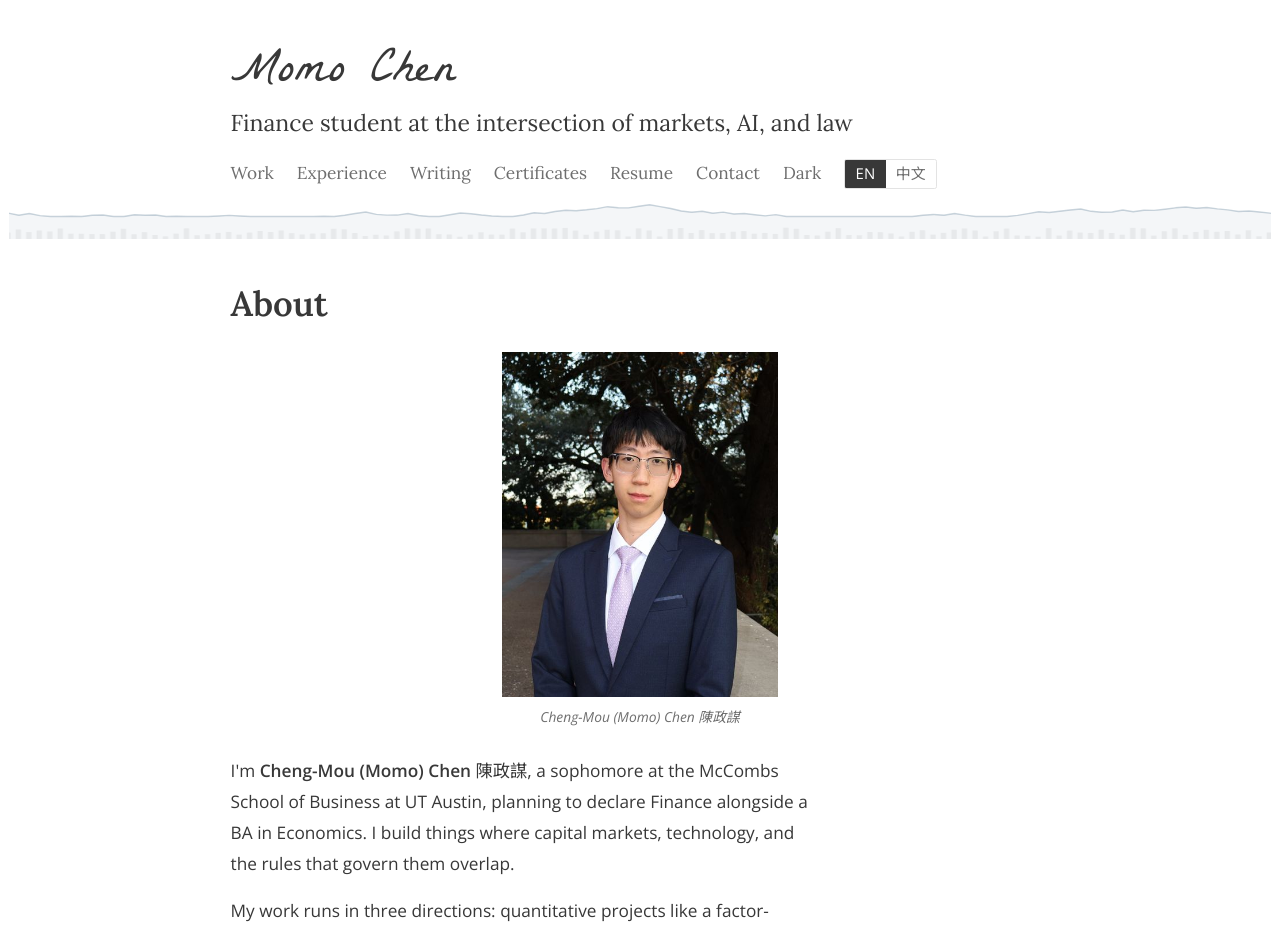
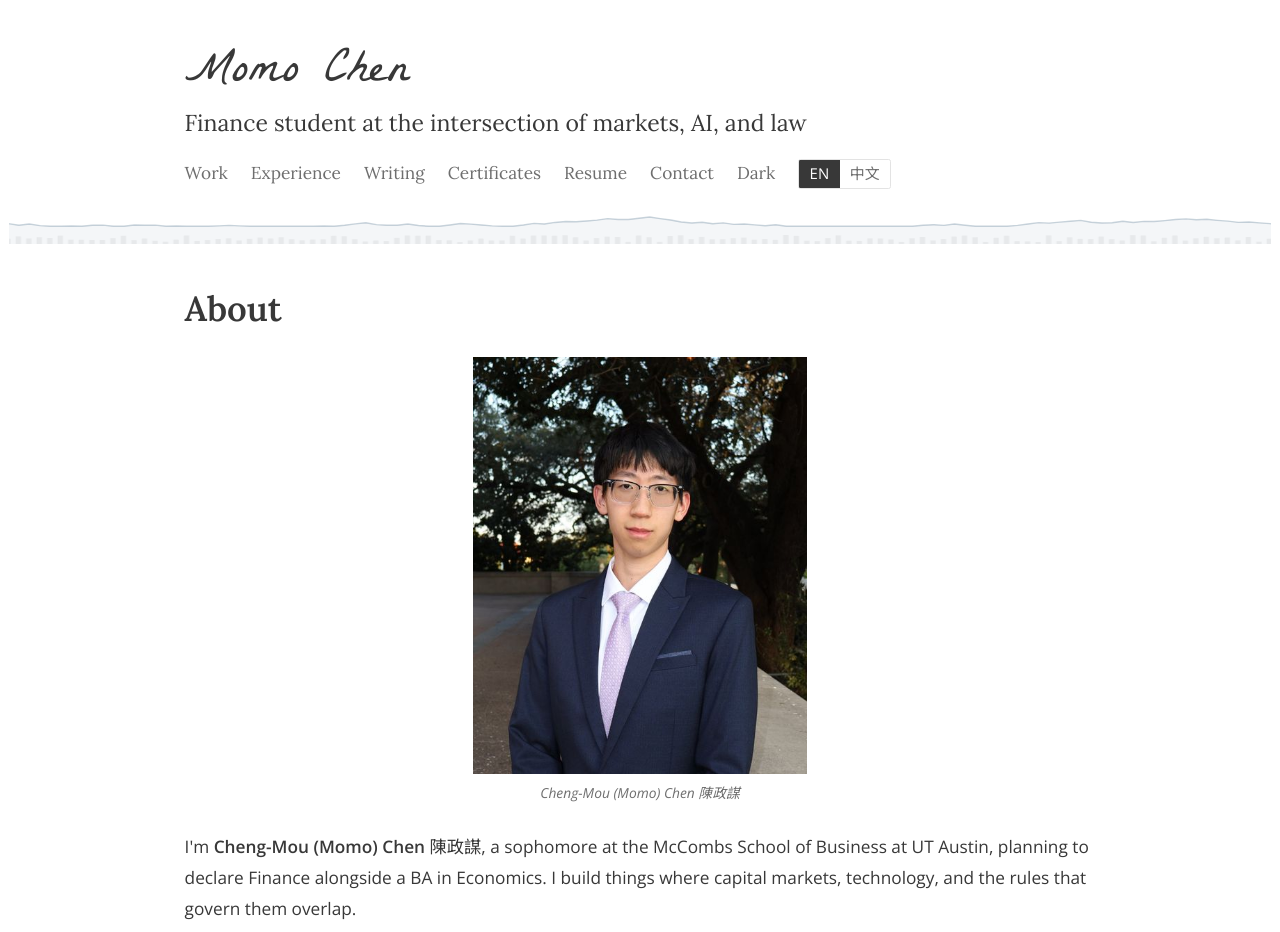
Before and after one commit to CMOMO7581/momo-website-cli, a Next.js app: page / in a window 1280 px wide. Shown: the top 932 px of the page. Built offline with nearby package versions, Linux system fonts and the light colour scheme.

Commit message:
Desktop: shorter, lower header chart, wider page, larger headshot
Co-Authored-By: Claude Opus 5.5 <noreply@anthropic.com>

```diff
--- a/app/globals.css
+++ b/app/globals.css
@@ -28,7 +28,7 @@ body{zoom:1.15}
 @media (max-width:620px){body{zoom:1.06}}
 html[lang="zh-Hant"] body{font-size:15.5px;line-height:1.9}
 html[lang="zh-Hant"] .kicker{letter-spacing:.12em}
-.page{max-width:760px;margin:0 auto;padding-left:max(24px,env(safe-area-inset-left,0px));padding-right:max(24px,env(safe-area-inset-right,0px));padding-block:48px 40px}
+.page{max-width:840px;margin:0 auto;padding-left:max(24px,env(safe-area-inset-left,0px));padding-right:max(24px,env(safe-area-inset-right,0px));padding-block:48px 40px}
 .masthead + .page{padding-top:28px}
 a{color:inherit;text-decoration:underline;text-decoration-color:var(--rule);text-decoration-thickness:1px;text-underline-offset:3px;transition:text-decoration-color .15s,color .15s}
 a:hover{text-decoration-color:var(--icon);color:var(--icon)}
@@ -46,9 +46,9 @@ hr{border:0;border-top:1px solid var(--rule);margin:40px 0}
 
 /* Masthead band with a faint decorative chart (colors derive from --text / --icon, so both themes follow) */
 .masthead{position:relative;overflow:hidden}
-.masthead .head-inner{position:relative;z-index:1;padding-block:32px 44px}
+.masthead .head-inner{position:relative;z-index:1;padding-block:32px 48px}
 .masthead{--pat:color-mix(in srgb,var(--text) 11%,transparent);--pat-soft:color-mix(in srgb,var(--text) 6%,transparent)}
-.chart-bg{position:absolute;inset:auto 0 0 0;width:100%;height:34%;z-index:0;pointer-events:none;display:block}
+.chart-bg{position:absolute;inset:auto 0 0 0;width:100%;height:26%;z-index:0;pointer-events:none;display:block}
 .chart-bg .ln{fill:none;stroke:color-mix(in srgb,var(--icon) 26%,transparent);stroke-width:1.25}
 .chart-bg .ar{fill:color-mix(in srgb,var(--icon) 5%,transparent)}
 .chart-bg .vol{fill:color-mix(in srgb,var(--text) 7%,transparent)}
@@ -73,9 +73,9 @@ nav a:hover{color:var(--text)}
 
 /* Intro */
 .intro h1{font-size:30px;font-weight:600;margin:0 0 16px}
-.intro p{max-width:60ch}
+.intro p{max-width:none}
 /* Headshot sits centered under the About heading */
-.intro figure{width:240px;max-width:100%;margin:0 auto 24px;text-align:center}
+.intro figure{width:290px;max-width:100%;margin:0 auto 24px;text-align:center}
 .photo{display:block;width:100%;height:auto;aspect-ratio:4/5;max-width:100%;object-fit:cover;background:var(--field)}
 figcaption{font-style:italic;font-size:12px;line-height:1.5;color:var(--text-2);margin-top:8px}
 .facts{margin-top:18px;font-size:13.5px;color:var(--text-2)}
@@ -85,7 +85,7 @@ figcaption{font-style:italic;font-size:12px;line-height:1.5;color:var(--text-2);
 @media (max-width:620px){.intro figure{width:220px}}
 
 /* Work, experience, writing and skills sit slightly inset from the page edges */
-#work,#experience,#writing,#skills{max-width:680px;margin-inline:auto}
+#work,#experience,#writing,#skills{max-width:760px;margin-inline:auto}
 @media (max-width:620px){#work,#experience,#writing,#skills{padding-inline:10px}}
 
 /* Projects */
```
